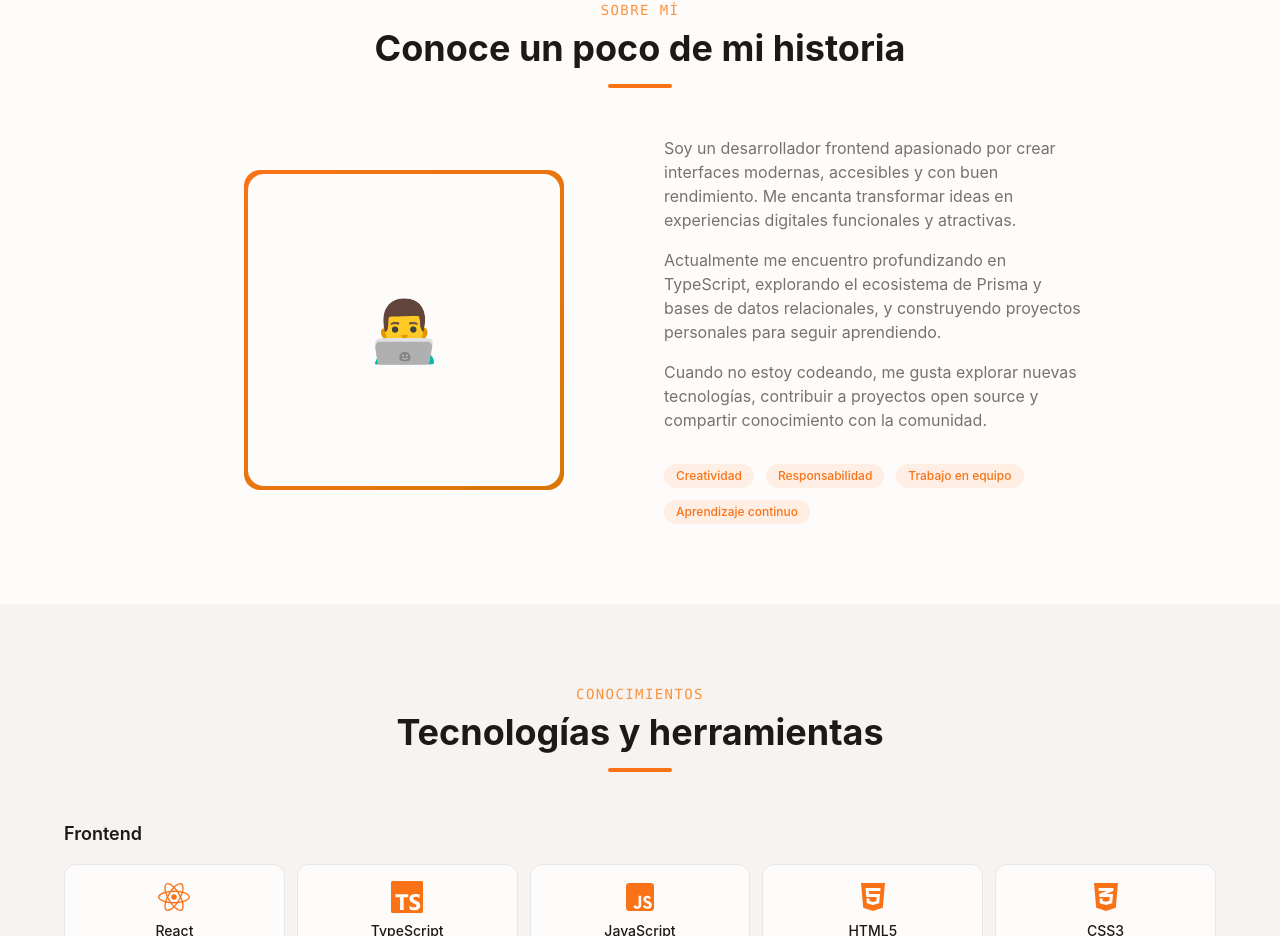
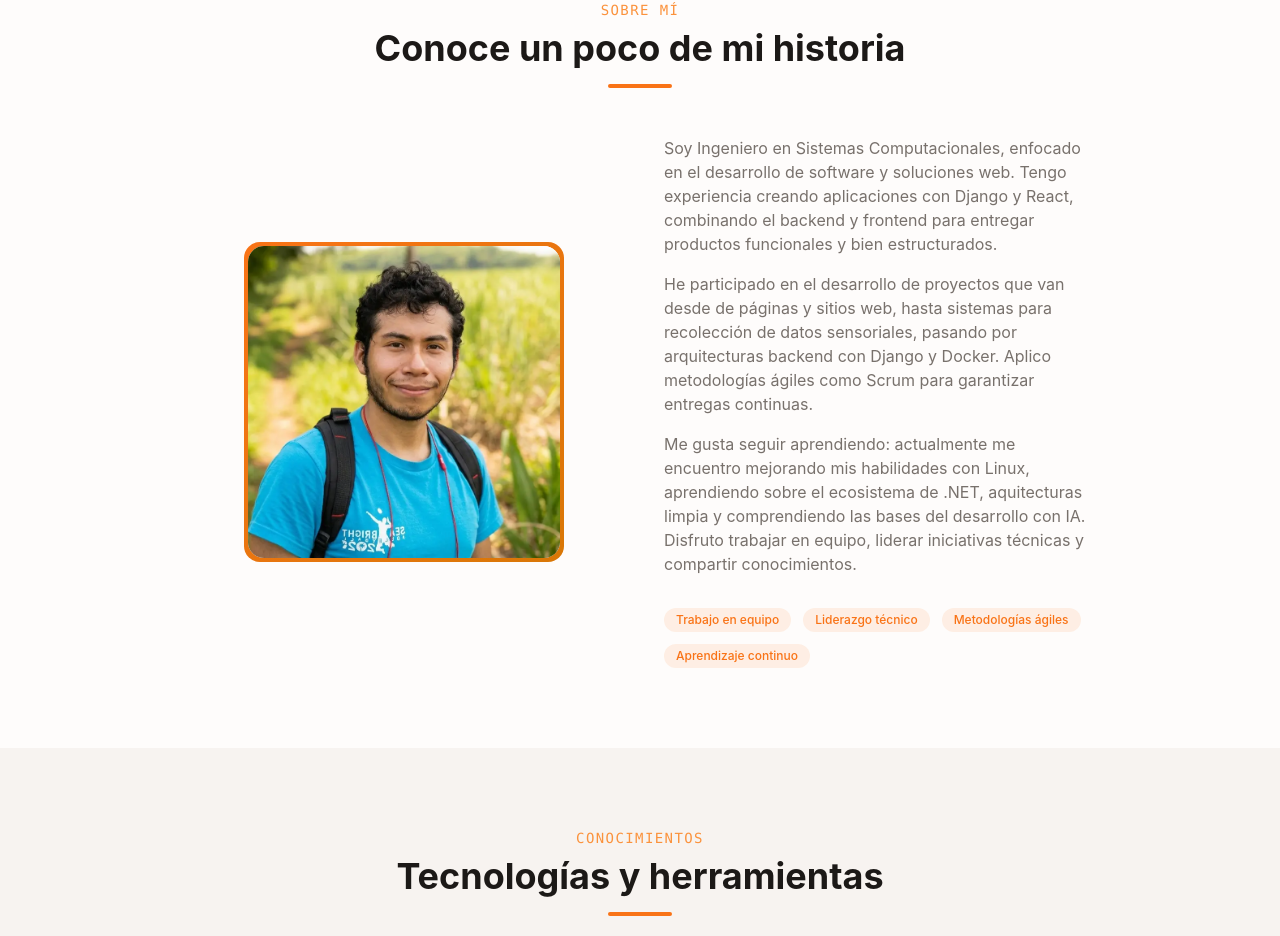
Before and after one commit to CascoArcilla/personal-react, a React (Vite) app: page / in a window 1280 px wide. Shown: the part 880-1816 px from the top of the page. Built offline with nearby package versions, Linux system fonts and the light colour scheme.

Commit message:
refactor: se actualiza la seccion sobre mi

```diff
--- /dev/null
+++ b/promts_tasks/003-reafactor-about-ref-doc.md
@@ -0,0 +1,15 @@
+## Rol
+Como desarrollador y diseñador frontend
+
+## Contexto
+La informacion que ahora esta en la seccion "Sobre mi" funcionaba de placeholder, se debe actualizar con mi informacion verdadera
+
+## Tareas
+- Leer el archivo docs/CV_Norberto_For_Page.pdf para tener referencia de mi informacion
+- Actualizar la descripcion con la nueva informacion planteada
+- Usar la imagen en src/assets/images/presentation.webp ajustando con object top para ponerla en la parte de fotografia de la seccion
+
+## Restricciones
+- Solo debes actualizar la informacion de la seccion "Sobre mi"
+- La imagen no debe estirarse
+- La estructura debe mantenerse igual
--- a/src/components/sections/About.jsx
+++ b/src/components/sections/About.jsx
@@ -1,11 +1,15 @@
-import { motion } from 'framer-motion'
-import SectionTitle from '../ui/SectionTitle'
+import { motion } from "framer-motion";
+import SectionTitle from "../ui/SectionTitle";
+import presentationImg from "../../assets/images/presentation.webp";
 
 export default function About() {
   return (
     <section id="about" className="py-20 px-6">
       <div className="max-w-4xl mx-auto">
-        <SectionTitle subtitle="Sobre mí" title="Conoce un poco de mi historia" />
+        <SectionTitle
+          subtitle="Sobre mí"
+          title="Conoce un poco de mi historia"
+        />
 
         <div className="grid md:grid-cols-2 gap-12 items-center">
           <motion.div
@@ -15,8 +19,12 @@ export default function About() {
             transition={{ duration: 0.5 }}
           >
             <div className="w-64 h-64 md:w-80 md:h-80 mx-auto rounded-2xl bg-gradient-to-br from-primary to-accent p-1">
-              <div className="w-full h-full rounded-2xl bg-surface dark:bg-surface flex items-center justify-center">
-                <span className="text-6xl">👨‍💻</span>
+              <div className="w-full h-full rounded-2xl bg-surface dark:bg-surface overflow-hidden">
+                <img
+                  src={presentationImg}
+                  alt="Norberto Montalvo"
+                  className="w-full h-full object-cover object-top"
+                />
               </div>
             </div>
           </motion.div>
@@ -29,22 +37,32 @@ export default function About() {
             className="text-text-muted dark:text-text-muted space-y-4"
           >
             <p>
-              Soy un desarrollador frontend apasionado por crear interfaces modernas,
-              accesibles y con buen rendimiento. Me encanta transformar ideas en
-              experiencias digitales funcionales y atractivas.
+              Soy Ingeniero en Sistemas Computacionales, enfocado en el
+              desarrollo de software y soluciones web. Tengo experiencia creando
+              aplicaciones con Django y React, combinando el backend y frontend
+              para entregar productos funcionales y bien estructurados.
             </p>
             <p>
-              Actualmente me encuentro profundizando en TypeScript, explorando el
-              ecosistema de Prisma y bases de datos relacionales, y construyendo
-              proyectos personales para seguir aprendiendo.
+              He participado en el desarrollo de proyectos que van desde de
+              páginas y sitios web, hasta sistemas para recolección de datos
+              sensoriales, pasando por arquitecturas backend con Django y
+              Docker. Aplico metodologías ágiles como Scrum para garantizar
+              entregas continuas.
             </p>
             <p>
-              Cuando no estoy codeando, me gusta explorar nuevas tecnologías,
-              contribuir a proyectos open source y compartir conocimiento con
-              la comunidad.
+              Me gusta seguir aprendiendo: actualmente me encuentro mejorando
+              mis habilidades con Linux, aprendiendo sobre el ecosistema de
+              .NET, aquitecturas limpia y comprendiendo las bases del desarrollo
+              con IA. Disfruto trabajar en equipo, liderar iniciativas técnicas
+              y compartir conocimientos.
             </p>
             <div className="flex flex-wrap gap-3 pt-4">
-              {['Creatividad', 'Responsabilidad', 'Trabajo en equipo', 'Aprendizaje continuo'].map(trait => (
+              {[
+                "Trabajo en equipo",
+                "Liderazgo técnico",
+                "Metodologías ágiles",
+                "Aprendizaje continuo",
+              ].map((trait) => (
                 <span
                   key={trait}
                   className="px-3 py-1 text-xs font-medium rounded-full bg-primary/10 text-primary dark:text-primary-light"
@@ -57,5 +75,5 @@ export default function About() {
         </div>
       </div>
     </section>
-  )
+  );
 }
```
Also changed, not shown: src/assets/images/presentation.webp (added).
